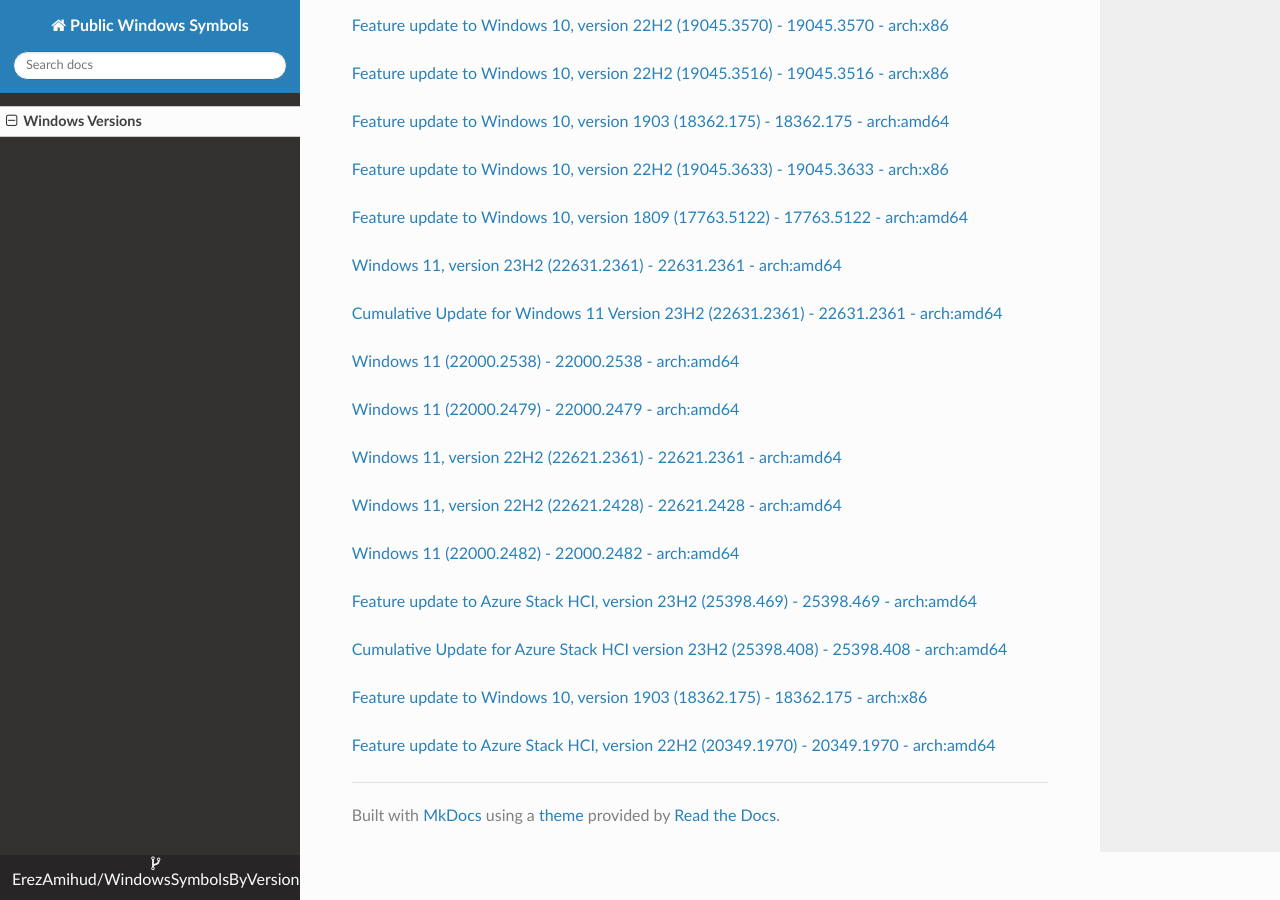
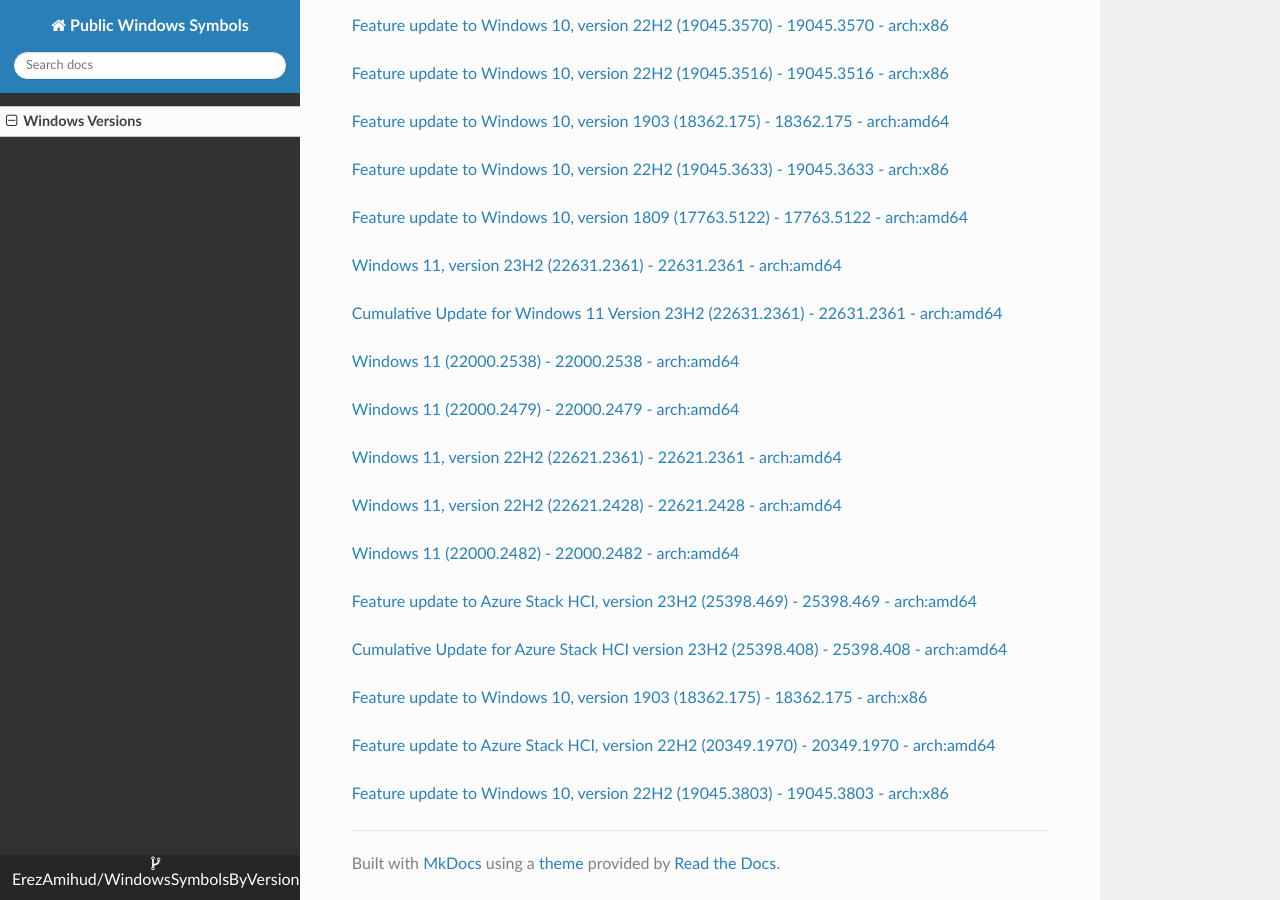
Before and after one commit to ErezAmihud/WindowsSymbolsByVersion, an MkDocs documentation site: the page built from docs/index.md, in a window 1280 px wide and 900 px high, scrolled down 23717 px. Built offline with MkDocs 1.6.1, drawn with Linux system fonts in a browser that asks for light colours; nearby versions of some CDN libraries.

Commit message:
Automated commit, add manifest for 198a1f3d-57cf-4cf4-9418-3ec96470651d

```diff
--- a/docs/index.md
+++ b/docs/index.md
@@ -1339,3 +1339,6 @@
 
 
 [Feature update to Azure Stack HCI, version 22H2 (20349.1970) - 20349.1970 - arch:amd64](https://github.com/ErezAmihud/WindowsSymbolsByVersion/blob/main/manifests/b39cc454-b30a-40d0-9ea0-9ae47adeb8db.manifest)
+
+
+[Feature update to Windows 10, version 22H2 (19045.3803) - 19045.3803 - arch:x86](https://github.com/ErezAmihud/WindowsSymbolsByVersion/blob/main/manifests/198a1f3d-57cf-4cf4-9418-3ec96470651d.manifest)
```
Also changed, not shown: process_builds.json (+1 -1 lines).
